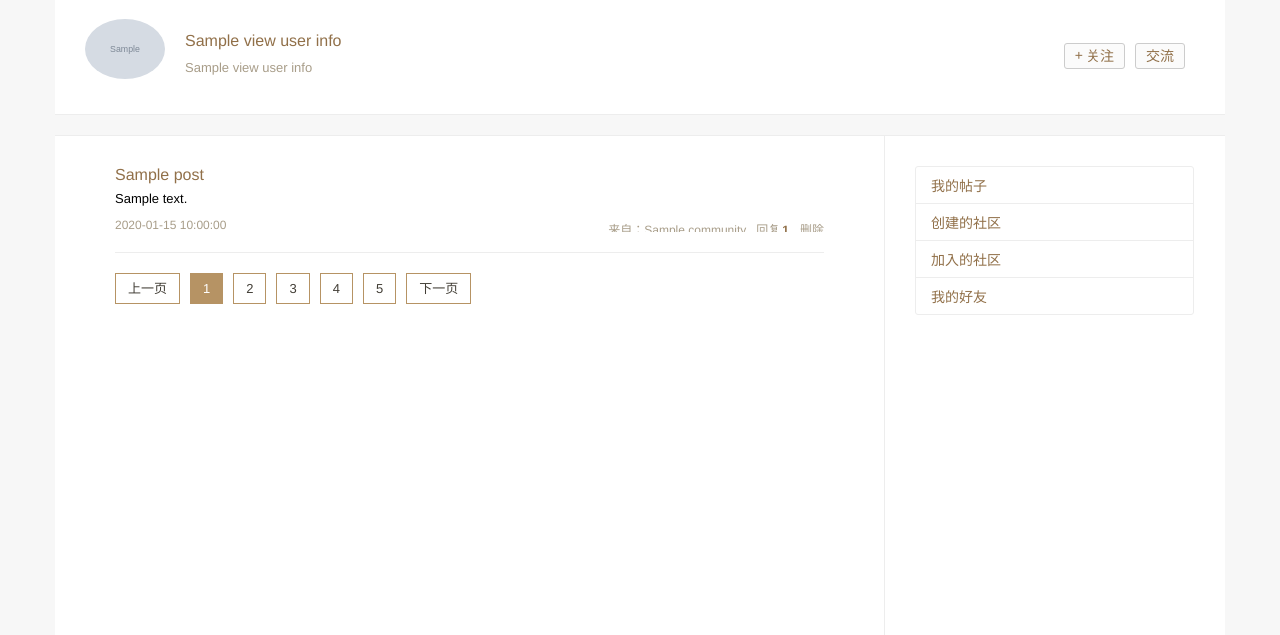
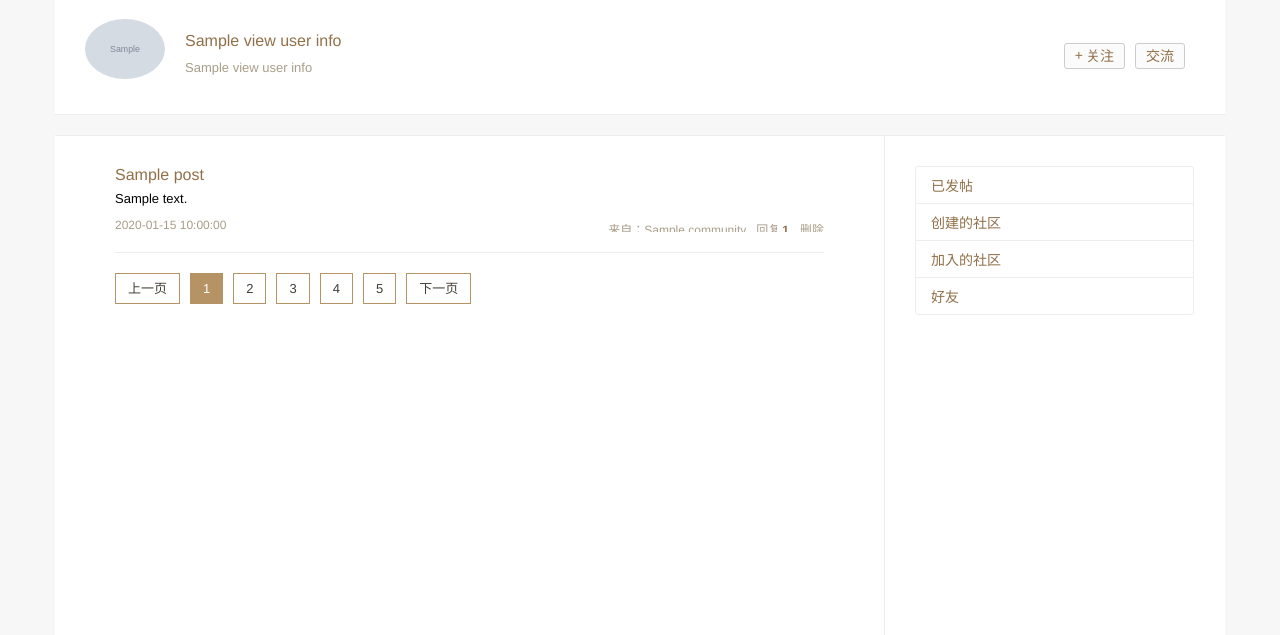
Before and after one commit to liangxinxin/social, a Flask app: template templates/user_info.html in a window 1280 px wide. Shown: the part 96-731 px from the top of the page. Run offline with Flask 2, Linux system fonts and the light colour scheme; the template is opened without the code that fills it: most values are stand-ins (such as "Sample title", 1, 10 or a date in 2020); grey boxes marked "Sample" are stand-in pictures; parts of the project's set-up code (start-up, migrations or seed data) failed here and were passed over; some libraries are stand-ins or nearby versions; some web fonts are replaced.

Commit message:
Merge branch 'master' into liangxinxin
# Conflicts:
#	templates/user_info_side_right.html

```diff
--- a/templates/user_info_side_right.html
+++ b/templates/user_info_side_right.html
@@ -1,10 +1,10 @@
 <div class="side-container">
     {% if view_user_info %}
     <ul class="list-menu list-unstyled">
-        <li id="li_post"><a href="/user_info_post?type=1&user_id={{view_user_info.id}}">我的帖子</a></li>
+        <li id="li_post"><a href="/user_info_post?type=1&user_id={{view_user_info.id}}">已发帖</a></li>
         <li id="li_community_create"><a href="user_info_community_create?user_id={{view_user_info.id}}">创建的社区</a></li>
-        <li id="li_community_join"><a href="user_info_community_join?&user_id={{view_user_info.id}}&type=joined">加入的社区</a></li>
-        <li id="li_friend"><a href="user_info_friend?&user_id={{view_user_info.id}}">我的好友</a></li>
+        <li id="li_community_join"><a href="user_info_community_join?&user_id={{view_user_info.id}}">加入的社区</a></li>
+        <li id="li_friend"><a href="user_info_friend?&user_id={{view_user_info.id}}">好友</a></li>
         <!--
         <li><a href="user_comments.html">我的评论</a><span class="badge"></span></li>
         <li><a href="user_on_my_comments.html">评论我的</a><span class="badge"></span></li>
```
